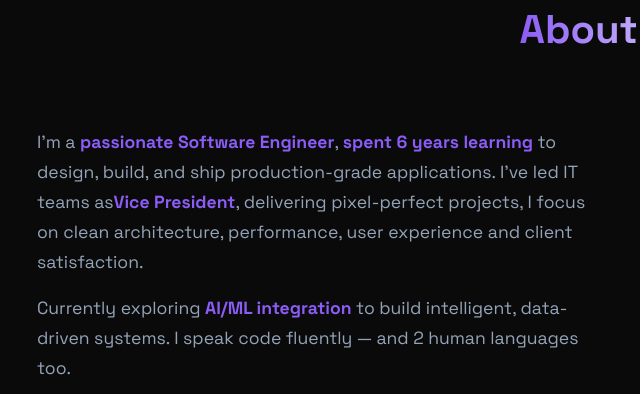
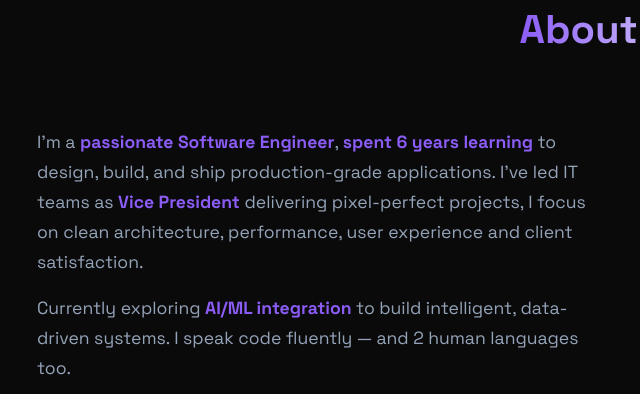
Before and after one commit to malek200-mohammed/Malek-s-Portfolio, a plain HTML site: page index.html in a window 1280 px wide. Shown: the part 900-1294 px from the top of the page, 27-667 px from the left. Drawn offline with nearby package versions, Linux system fonts and the light colour scheme.

```diff
--- a/index.html
+++ b/index.html
@@ -413,7 +413,7 @@
         <div class="about-text">
           <p>
             I'm a <strong>passionate Software Engineer</strong>, <strong>spent 6 years learning</strong> to design, build, and ship production-grade applications.
-            I’ve led IT teams as<strong>Vice President</strong>, delivering pixel-perfect projects, I focus on clean architecture, performance, user experience and client satisfaction.
+            I’ve led IT teams as <strong>Vice President</strong> delivering pixel-perfect projects, I focus on clean architecture, performance, user experience and client satisfaction.
           </p>
           <p style="margin-top: 1rem;">
             Currently exploring <strong>AI/ML integration</strong> to build intelligent, data-driven systems. I speak code fluently — and 2 human languages too.
```
